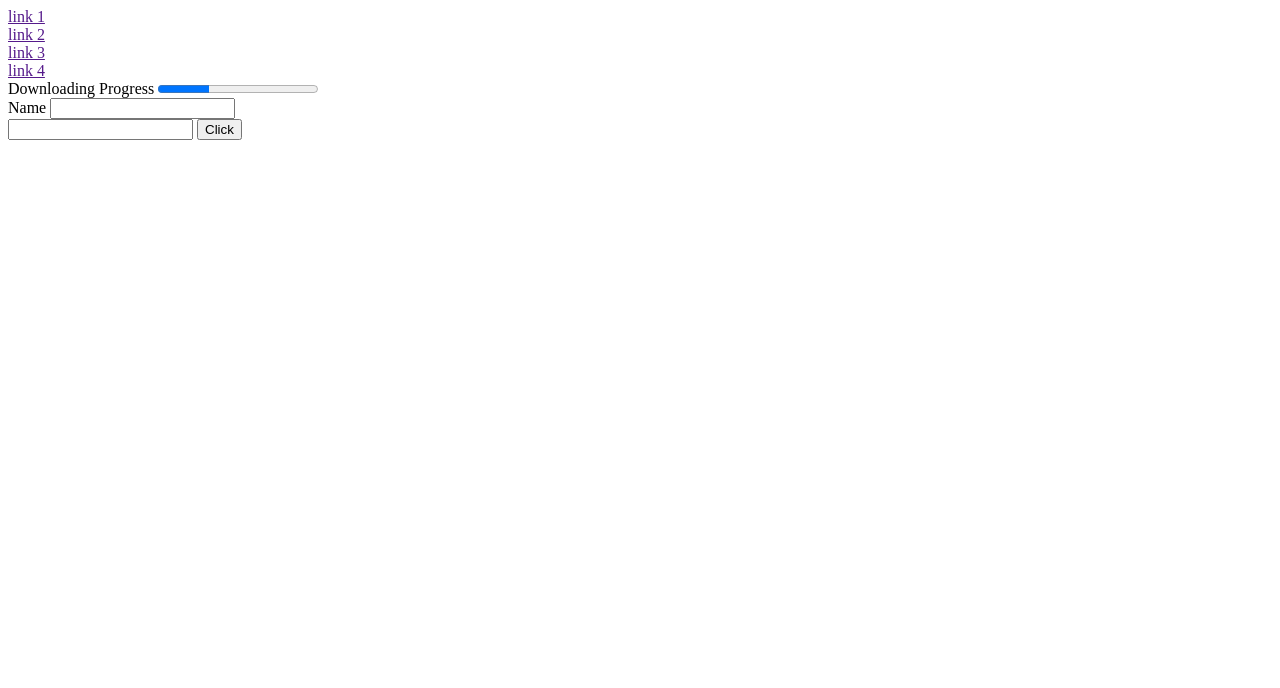
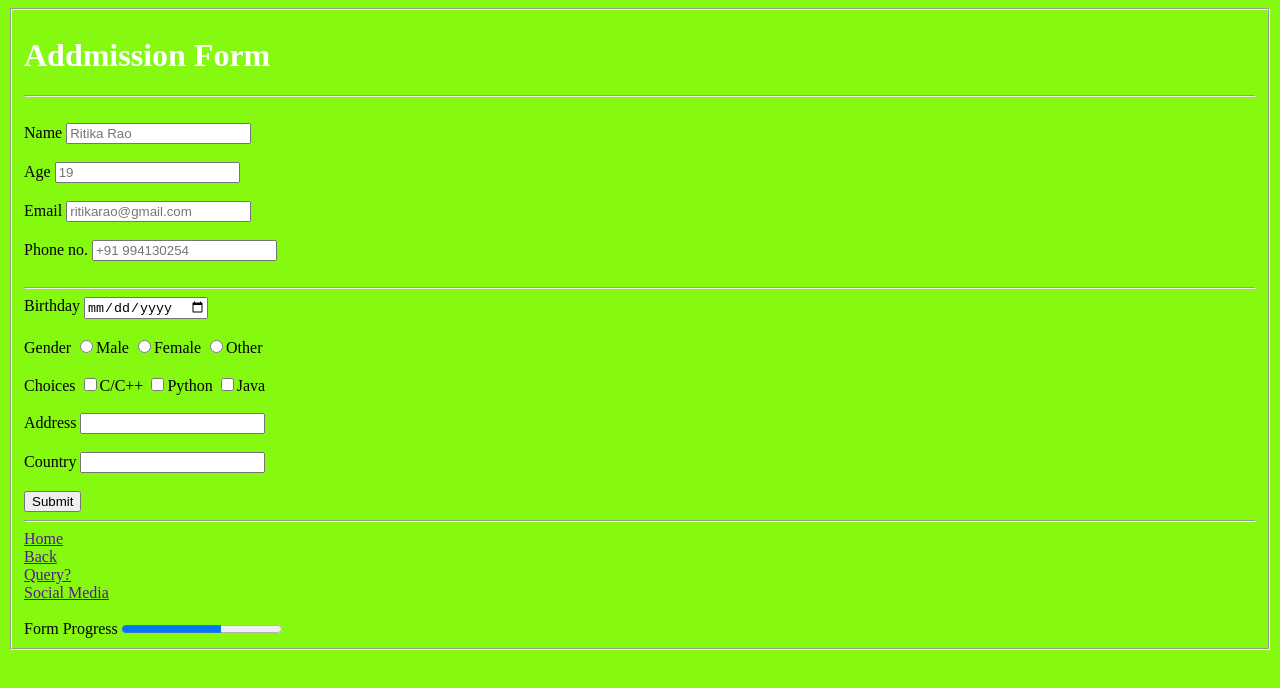
Before and after one commit to raoritika/2010992053-DailyPractice, a plain HTML site: page 3. 15July2022/index.html in a window 1280 px wide. Drawn offline with Linux system fonts and the light colour scheme.

Commit message:
trying again

```diff
--- a/3. 15July2022/index.html
+++ b/3. 15July2022/index.html
@@ -4,33 +4,72 @@
         <meta charset="UTF-8">
         <meta http-equiv="X-UA-Compatible" content="IE=edge">
         <meta name="viewport" content="width=device-width, initial-scale=1.0">
+        <link rel="stylesheet" href="style.css">
         <title>Frontend Devlopment</title>
     </head>
     <body>
-        <nav>
-            <a href="">link 1</a></br>
-            <a href="">link 2</a></br>
-            <a href="">link 3</a></br>
-            <a href="">link 4</a></br>
-        </nav>
-
-        <label for="file">Downloading Progress</label>
-
-        <progress id="file" value="32" max="100">32%</progress>
+        <fieldset>
+        <h1>Addmission Form</h1>
+        <hr>
 
         </br>
-        <label for="name">Name</label>
-        <input type="text" name="q" id="name">
+        <!-- <label for="name">Name</label>
+        <input type="text" name="q" id="name"><br><br> -->
 
         <form action="welcome.html" method="get">
-            <input type="text" name="name"/>
-            <input type="submit" value="Click"/>
+            <label for="name">Name</label>
+            <input type="text" name="name" placeholder="Ritika Rao"/><br><br>
+
+            <label for="age">Age</label>
+            <input type="number" name="age" placeholder="19"/><br><br>
+
+            <label for="email">Email</label>
+            <input type="email" name="email" placeholder="ritikarao@gmail.com"/><br><br>
+
+            <label for="Phone">Phone no.</label>
+            <input type="number" name="phone" placeholder="+91 994130254"/><br><br>
+            <hr>
+
+            <label for="birth">Birthday</label>
+            <input type="date" name="birth"/><br><br>
+
+            <label for="Gender">Gender</label>
+            <input type="radio">Male
+            <input type="radio">Female
+            <input type="radio">Other
+            <br><br>
+
+            <label for="Choices">Choices</label>
+            <input type="checkbox">C/C++
+            <input type="checkbox">Python
+            <input type="checkbox">Java
+            <br><br>
+
+            <label for="add">Address</label>
+            <input type="text" name="add"/><br><br>
+
+            <label for="country">Country</label>
+            <input type="text" name="country"/><br><br>
+
+            <input type="submit" value="Submit"/>
+            <hr>
         </form>
+
 
         <!-- <h1>s</h1>
         <h1>s</h1>
         <h1>s</h1>
         <h1>s</h1> -->
 
+        <nav>
+            <a href="">Home</a><br>
+            <a href="">Back</a><br>
+            <a href="">Query?</a><br>
+            <a href="">Social Media</a><br><br>
+        </nav>
+
+        <label for="file">Form Progress</label>
+        <progress id="file" value="62" max="100">32%</progress><br>
+
     </body>
 </html>
--- a/3. 15July2022/style.css
+++ b/3. 15July2022/style.css
@@ -0,0 +1,9 @@
+body{
+    background-color: #85f910;
+
+}
+
+h1{
+    color: rgb(255, 255, 255);
+    text-shadow: 10rem;
+}
```
